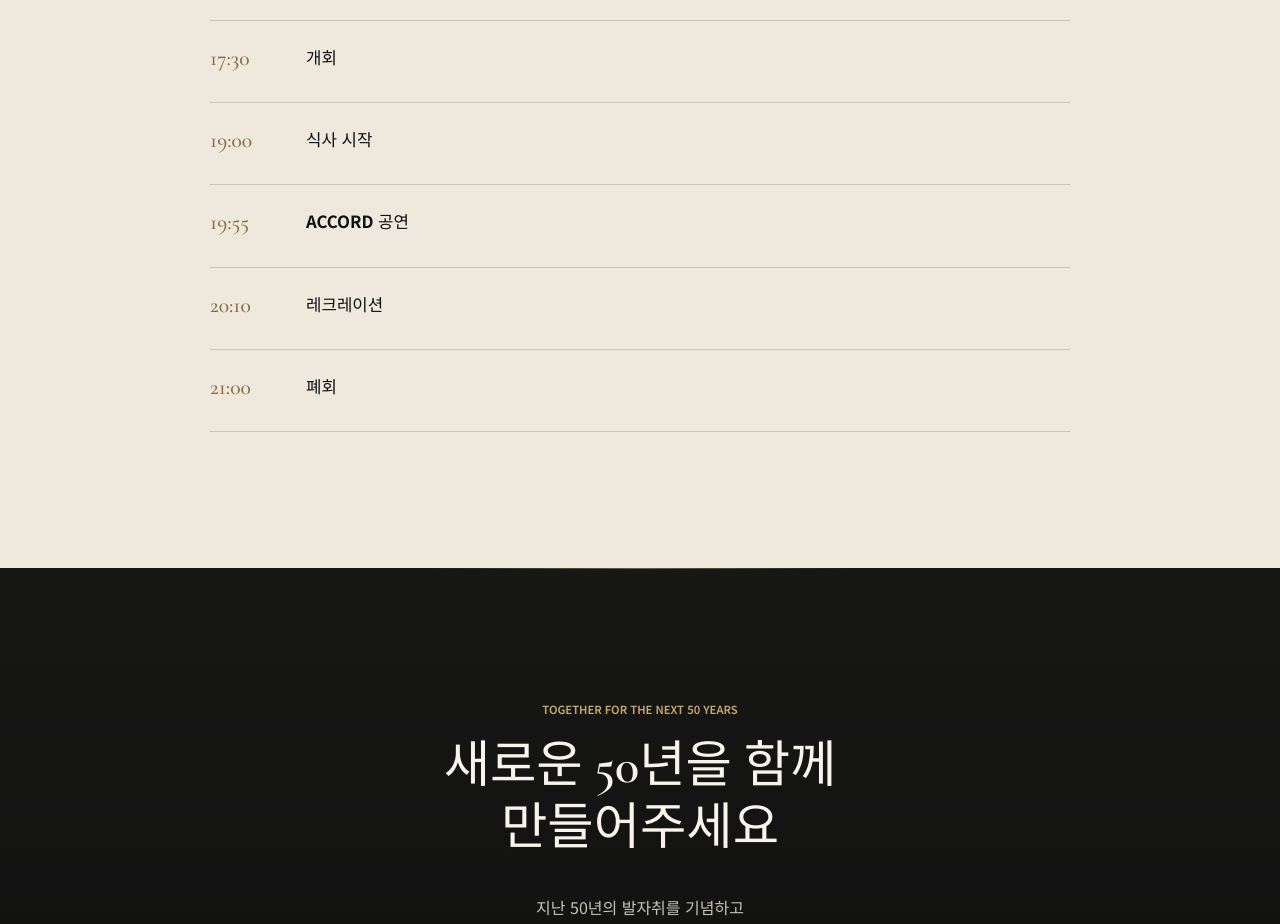
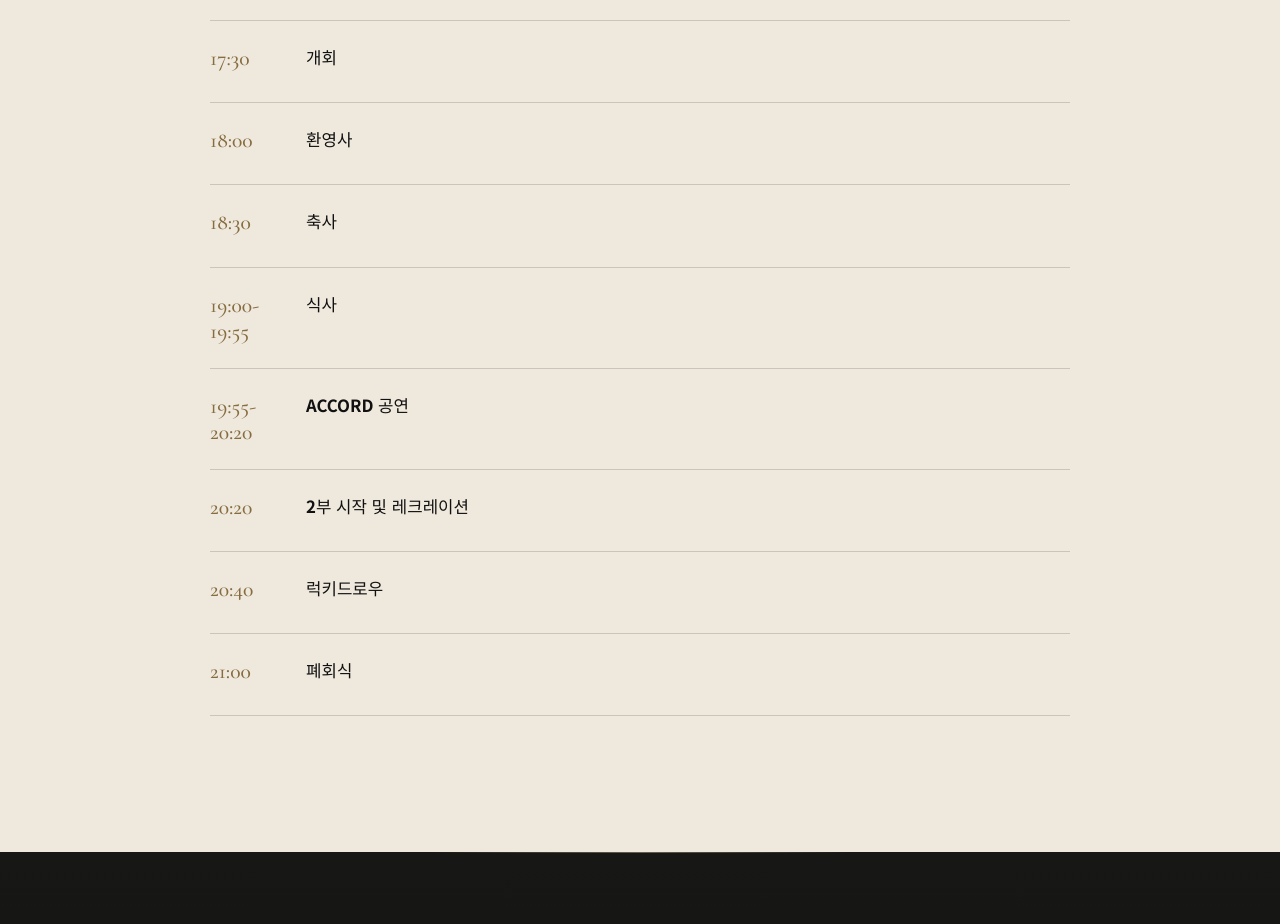
Before and after one commit to sunche243/sunche243.github.io, a React (Vite) app in the folder accountingnight/: page / in a window 1280 px wide. Shown: the part 3940-4864 px from the top of the page. Built offline with nearby package versions, Linux system fonts and the light colour scheme.

Commit message:
feat(accountingnight): sync event program across pages

```diff
--- a/accountingnight/src/data/program.ts
+++ b/accountingnight/src/data/program.ts
@@ -17,19 +17,31 @@ export const programItems: ProgramItem[] = [
     title: '개회',
   },
   {
-    time: '19:00',
-    title: '식사 시작',
+    time: '18:00',
+    title: '환영사',
   },
   {
-    time: '19:55',
+    time: '18:30',
+    title: '축사',
+  },
+  {
+    time: '19:00-19:55',
+    title: '식사',
+  },
+  {
+    time: '19:55-20:20',
     title: 'ACCORD 공연',
   },
   {
-    time: '20:10',
-    title: '레크레이션',
+    time: '20:20',
+    title: '2부 시작 및 레크레이션',
+  },
+  {
+    time: '20:40',
+    title: '럭키드로우',
   },
   {
     time: '21:00',
-    title: '폐회',
+    title: '폐회식',
   },
 ];
```
Also changed, not shown: accountingnight/src/student/StudentProgram.tsx (+2 -13 lines), 1 other file (tests, documents, lock files or other folders).
